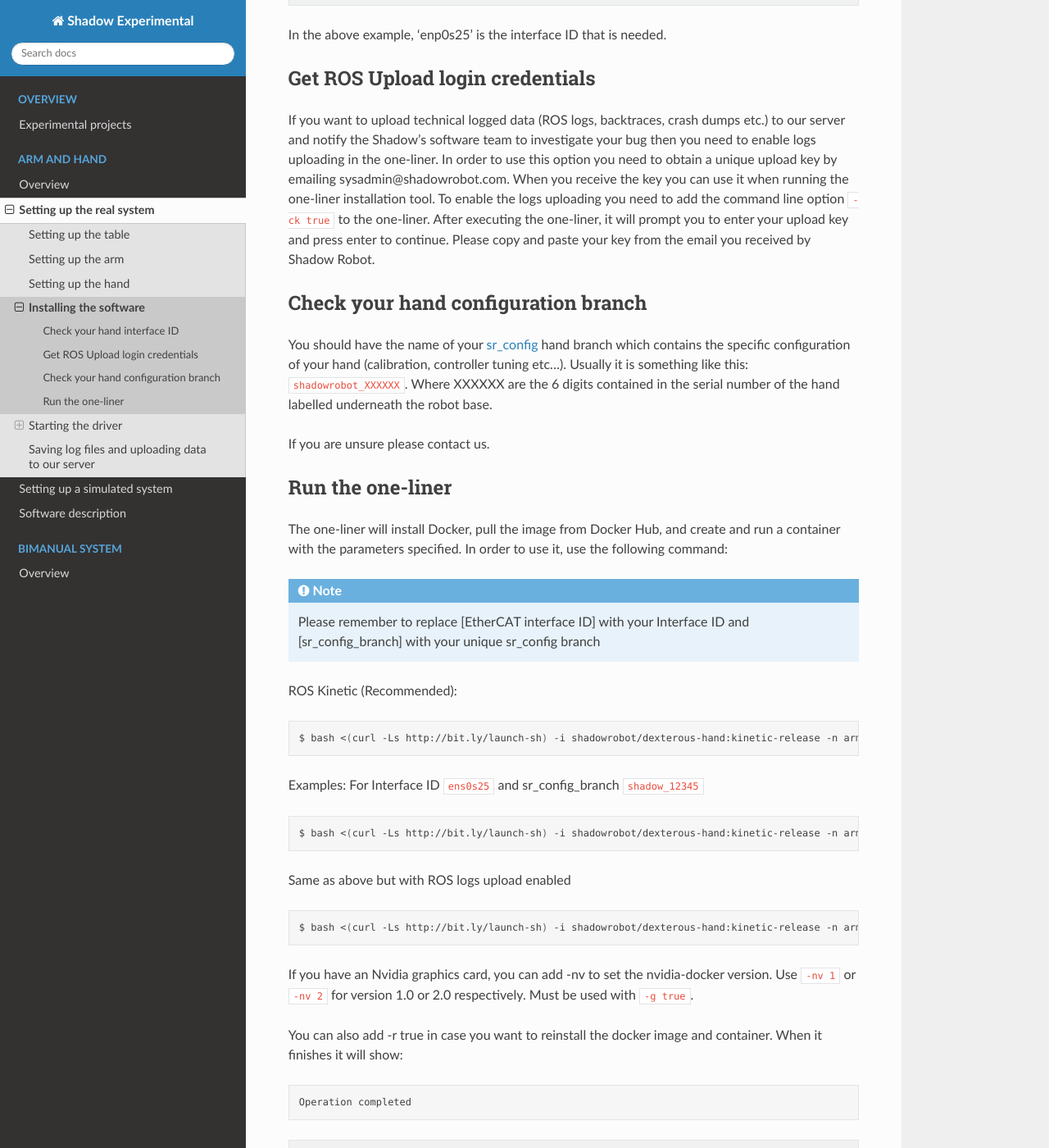
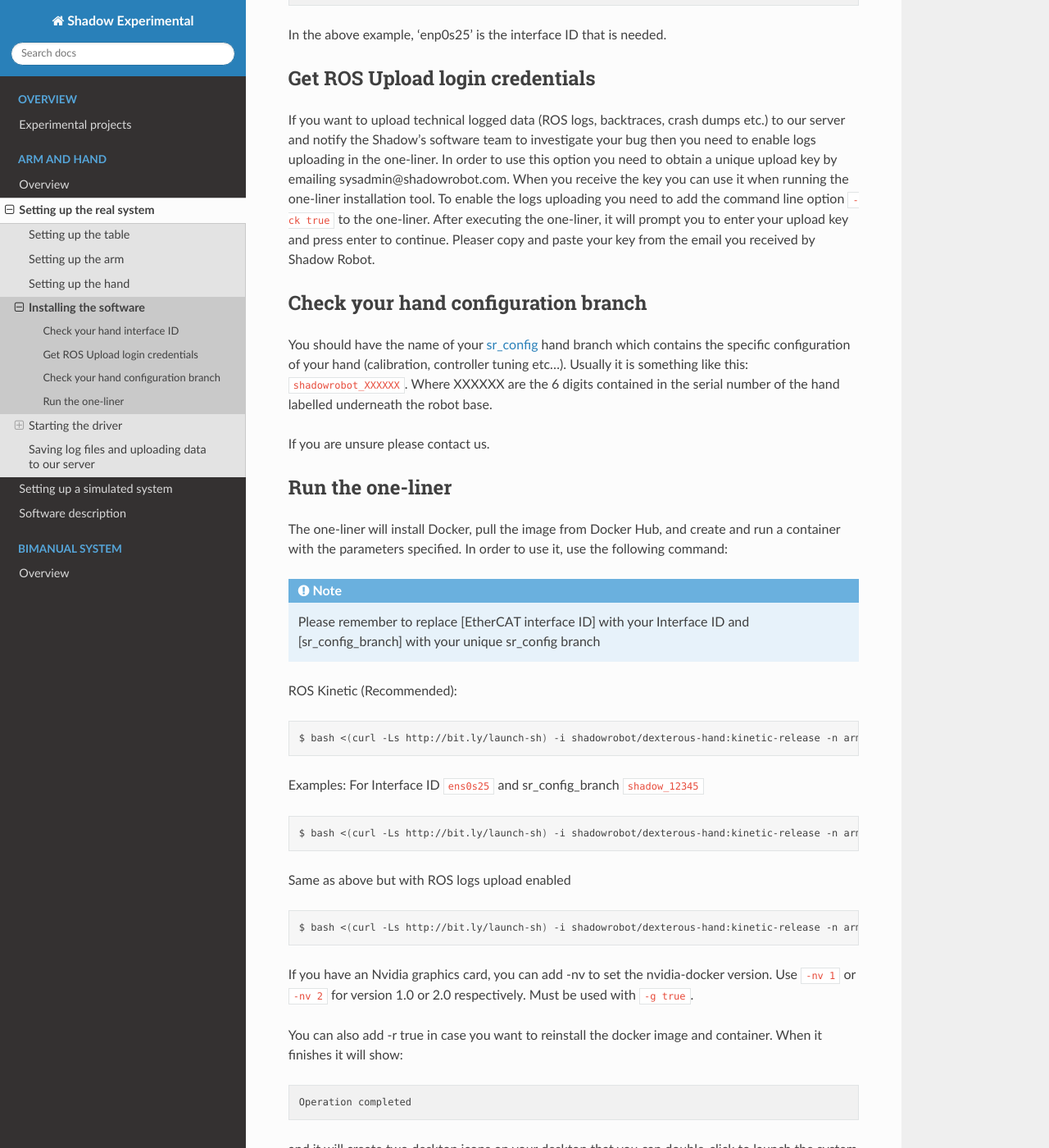
Before and after one commit to shadow-robot/sr_experimental_documentation, a Sphinx documentation site: the page built from docs/user_guide/1_4_Installing_the_software.md, in a window 1280 px wide and 1400 px high, scrolled down 582 px. Shown: the whole window at 82% size. Built offline with Sphinx 7.4.7 and the Read the Docs theme 2.0.0, drawn with Linux system fonts in a browser that asks for light colours; some of the changed text lies outside the part shown.

Commit message:
Update 1_4_Installing_the_software.md

````diff
--- a/docs/user_guide/1_4_Installing_the_software.md
+++ b/docs/user_guide/1_4_Installing_the_software.md
@@ -21,7 +21,7 @@
 ## Get ROS Upload login credentials
 
 If you want to upload technical logged data (ROS logs, backtraces, crash dumps etc.) to our server and notify the Shadow's software team to investigate your bug then you need to enable logs uploading in the one-liner. In order to use this option you need to obtain a unique upload key by emailing sysadmin@shadowrobot.com. When you receive the key you can use it when running the one-liner installation tool. To enable the logs uploading you need to add the command line option ```-ck true``` to the one-liner.
-After executing the one-liner, it will prompt you to enter your upload key and press enter to continue. Please copy and paste your key from the email you received by Shadow Robot.
+After executing the one-liner, it will prompt you to enter your upload key and press enter to continue. Pleaser copy and paste your key from the email you received by Shadow Robot.
 
 ## Check your hand configuration branch
 
@@ -67,18 +67,6 @@
 
 You can also add -r true in case you want to reinstall the docker image and container. When it finishes it will show:
 
-```eval_rst
-.. code:: yaml
-
-    Operation completed
-```
-
-```eval_rst
-.. code:: bash
-
-    Operation completed bla
-```
-
 ```bash
 Operation completed
 ```
````
